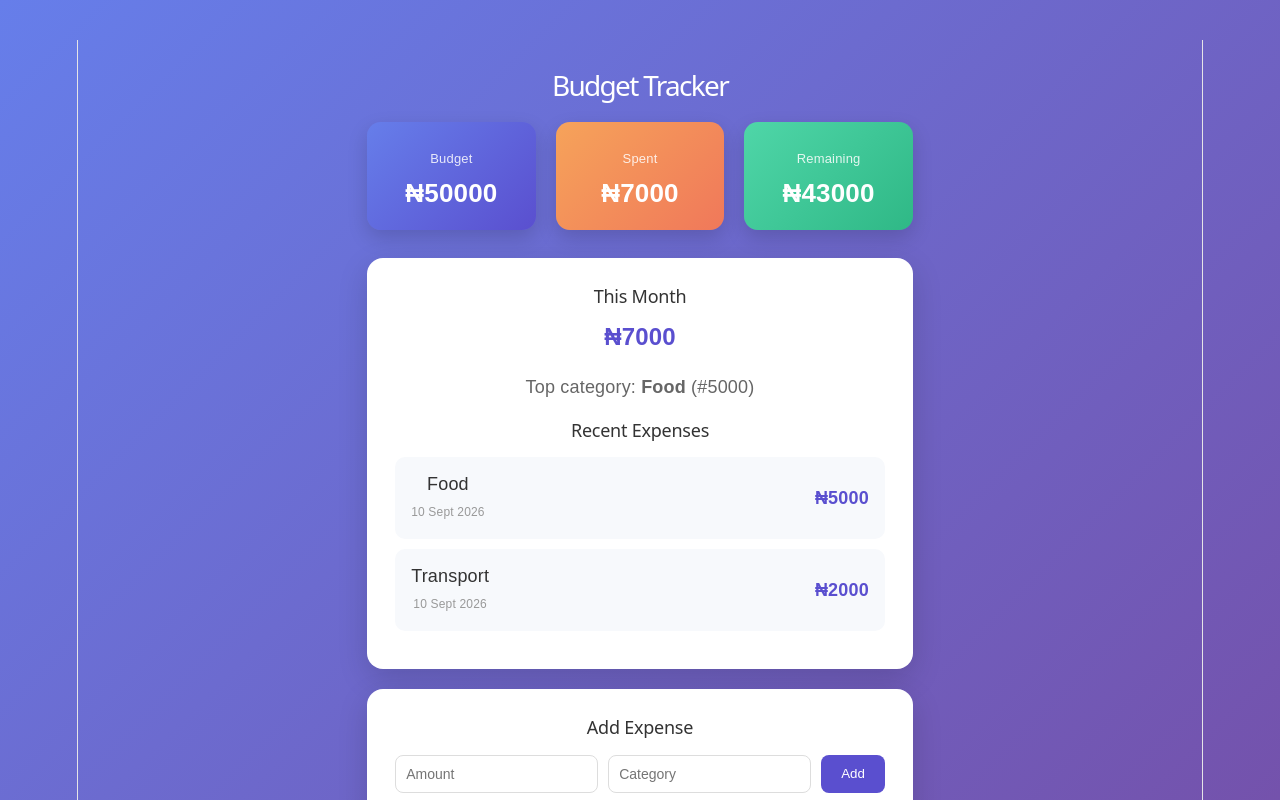
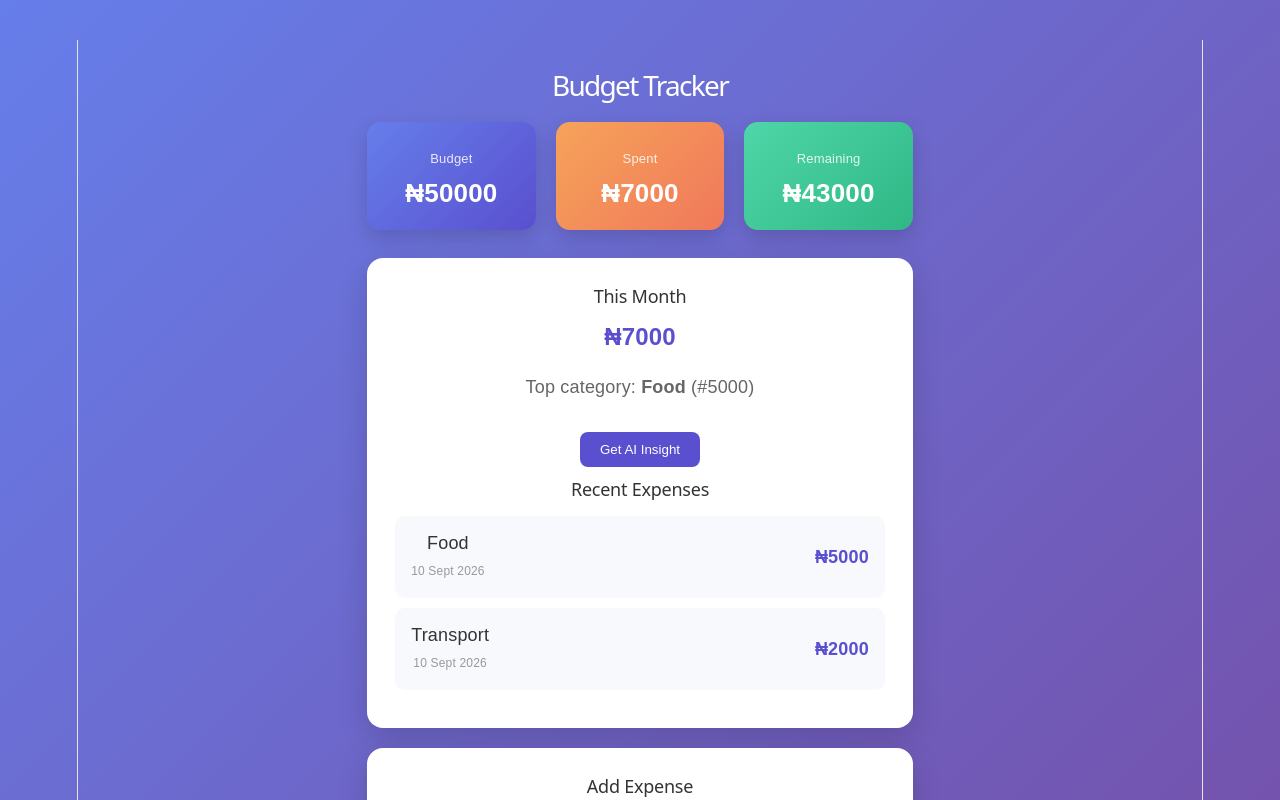
Before and after one commit to Esther-Royalty/AI-PRJ, a React (Vite) app in the folder 03-react/budget-tracker/: page /dashboard in a window 1280 px wide. Shown: the top 800 px of the page. Built offline with nearby package versions, Linux system fonts and the light colour scheme.

Commit message:
Connect React frontend to FastAPI backend for AI-generated budget insights

```diff
--- a/03-react/budget-tracker/src/App.css
+++ b/03-react/budget-tracker/src/App.css
@@ -169,3 +169,20 @@ h2 {
   text-decoration: none;
   font-weight: bold;
 }
+.insight-btn {
+  background: #5a4fcf;
+  color: white;
+  border: none;
+  padding: 10px 20px;
+  border-radius: 8px;
+  cursor: pointer;
+  margin: 12px 0;
+}
+
+.insight-text {
+  background: #f0edff;
+  padding: 16px;
+  border-radius: 10px;
+  color: #333;
+  margin-top: 8px;
+}
--- a/03-react/budget-tracker/src/Dashboard.jsx
+++ b/03-react/budget-tracker/src/Dashboard.jsx
@@ -62,6 +62,26 @@ function Dashboard() {
     setNewCategory("")
   }
 
+  const [insight, setInsight] = useState("")
+  const [loadingInsight, setLoadingInsight] = useState(false)
+
+  async function fetchInsight() {
+    setLoadingInsight(true)
+    try {
+      const response = await fetch("http://localhost:8000/insight", {
+        method: "POST",
+        headers: { "Content-Type": "application/json" },
+        body: JSON.stringify({ expenses, budget }),
+      })
+      const data = await response.json()
+      setInsight(data.insight)
+    } catch (error) {
+      setInsight("Couldn't load insight - is the backend running?")
+    } finally {
+      setLoadingInsight(false)
+    }
+  }
+
   return (
 
     <div className="app">
@@ -91,6 +111,11 @@ function Dashboard() {
       Top category: <strong>{topCategory[0]}</strong> (#{topCategory[1]})
     </p>
   )}
+  <button onClick={fetchInsight} className="insight-btn">
+    {loadingInsight ? "Thinking..." : "Get AI Insight"}
+  </button>
+
+  {insight && <p className="insight-text">{insight}</p>}
 
   <h2>Recent Expenses</h2>
   <ul className="expense-list">
```
Also changed, not shown: 2 other files (tests, documents, lock files or other folders).
